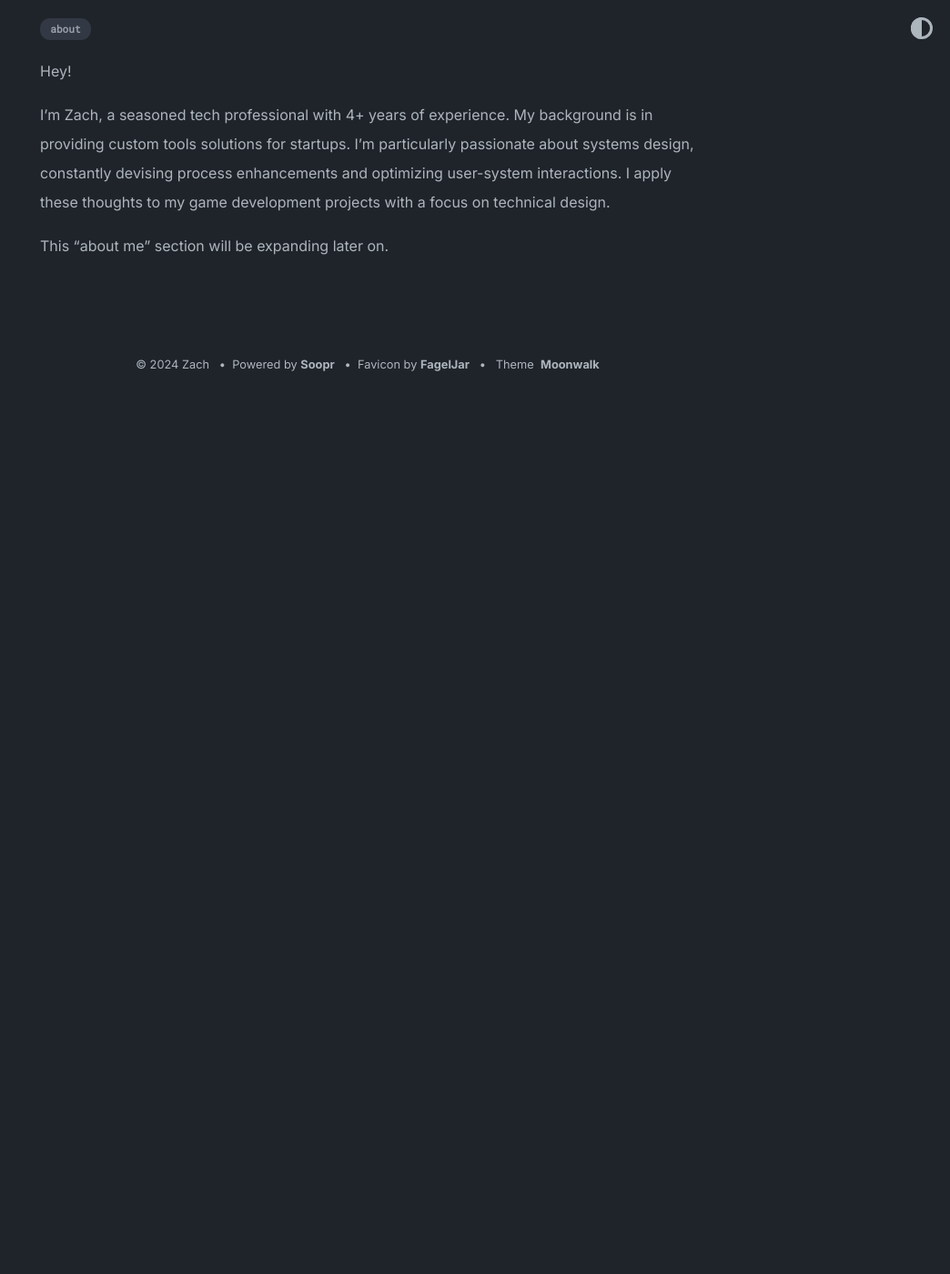
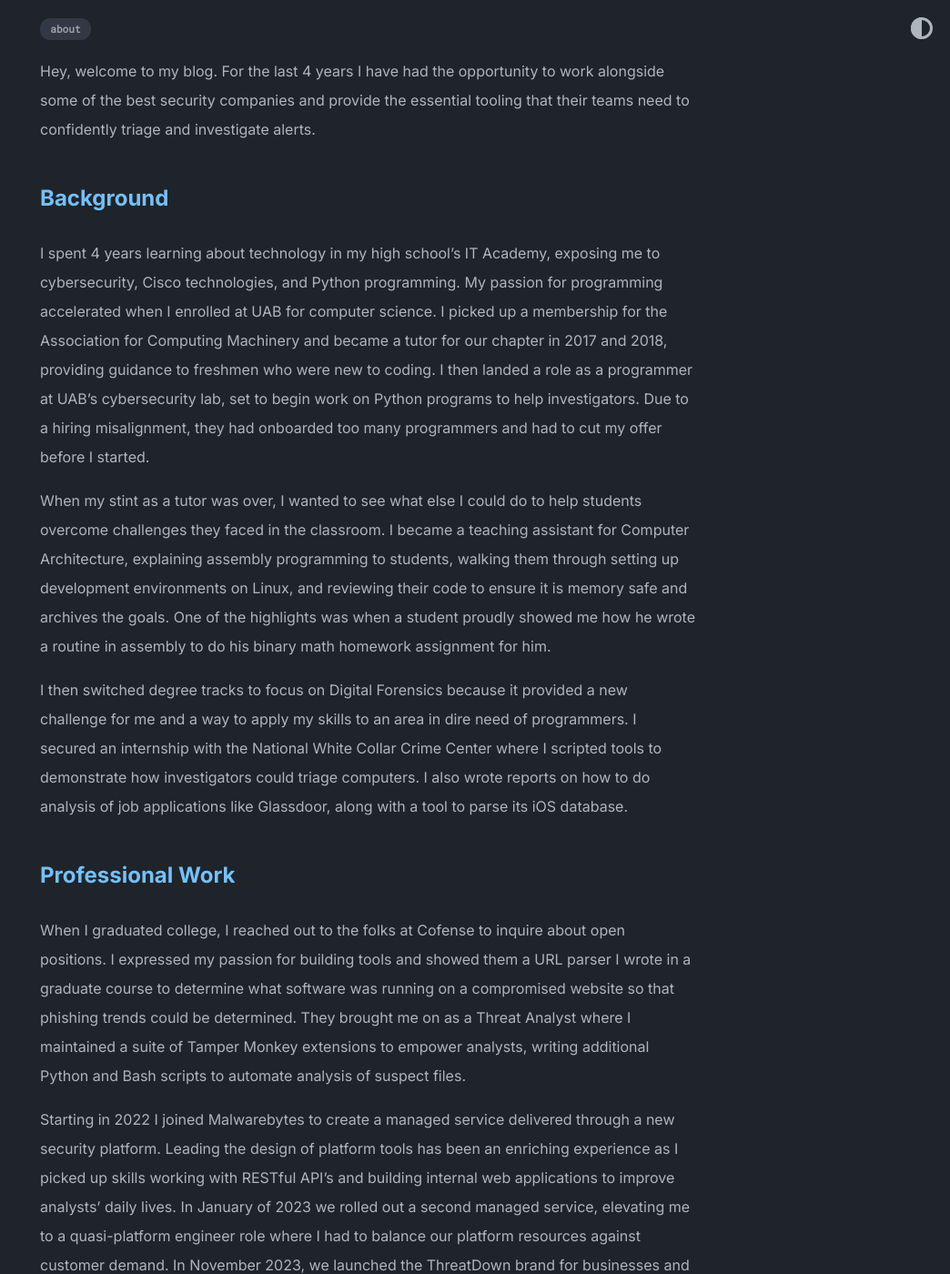
Before and after one commit to zbaileydev/zbaileydev.github.io, a Jekyll site: the page built from _posts/2023-07-05-about.md, in a window 1280 px wide and 1400 px high, scrolled down 193 px. Shown: the whole window at 91% size, without its empty margins (236-1280 px from the left). Built offline with Jekyll 4.4.1, drawn with Linux system fonts in a browser that asks for light colours; before the commit the page ends 900 px from its top, so only the background shows below that; some of the changed text lies outside the part shown.

Commit message:
Update 2023-07-05-about.md

```diff
--- a/_posts/2023-07-05-about.md
+++ b/_posts/2023-07-05-about.md
@@ -2,9 +2,23 @@
 layout: post
 tags: [about]
 ---
+Hey, welcome to my blog. For the last 4 years I have had the opportunity to work alongside some of the best security companies and provide the essential tooling that their teams need to confidently triage and investigate alerts.
 
-Hey!
+## Background
 
-I'm Zach, a seasoned tech professional with 4+ years of experience. My background is in providing custom tools solutions for startups. I'm particularly passionate about systems design, constantly devising process enhancements and optimizing user-system interactions. I apply these thoughts to my game development projects with a focus on technical design.
+I spent 4 years learning about technology in my high school’s IT Academy, exposing me to cybersecurity, Cisco technologies, and Python programming. My passion for programming accelerated when I enrolled at UAB for computer science. I picked up a membership for the Association for Computing Machinery and became a tutor for our chapter in 2017 and 2018, providing guidance to freshmen who were new to coding. I then landed a role as a programmer at UAB’s cybersecurity lab, set to begin work on Python programs to help investigators. Due to a hiring misalignment, they had onboarded too many programmers and had to cut my offer before I started.
 
-This "about me" section will be expanding later on.
+When my stint as a tutor was over, I wanted to see what else I could do to help students overcome challenges they faced in the classroom. I became a teaching assistant for Computer Architecture, explaining assembly programming to students, walking them through setting up development environments on Linux, and reviewing their code to ensure it is memory safe and archives the goals. One of the highlights was when a student proudly showed me how he wrote a routine in assembly to do his binary math homework assignment for him.
+
+I then switched degree tracks to focus on Digital Forensics because it provided a new challenge for me and a way to apply my skills to an area in dire need of programmers. I secured an internship with the National White Collar Crime Center where I scripted tools to demonstrate how investigators could triage computers. I also wrote reports on how to do analysis of job applications like Glassdoor, along with a tool to parse its iOS database.
+
+
+## Professional Work
+
+When I graduated college, I reached out to the folks at Cofense to inquire about open positions. I expressed my passion for building tools and showed them a URL parser I wrote in a graduate course to determine what software was running on a compromised website so that phishing trends could be determined. They brought me on as a Threat Analyst where I maintained a suite of Tamper Monkey extensions to empower analysts, writing additional Python and Bash scripts to automate analysis of suspect files.
+
+Starting in 2022 I joined Malwarebytes to create a managed service delivered through a new security platform. Leading the design of platform tools has been an enriching experience as I picked up skills working with RESTful API’s and building internal web applications to improve analysts' daily lives. In January of 2023 we rolled out a second managed service, elevating me to a quasi-platform engineer role where I had to balance our platform resources against customer demand. In November 2023, we launched the ThreatDown brand for businesses and a month later we made my role official as owning SOAR platform features.
+
+## Game Development
+
+Coming soon.
```
